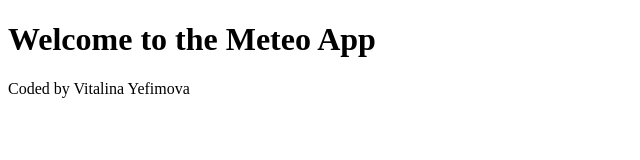
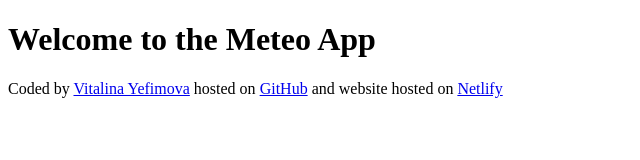
Before and after one commit to Vitalina-13/meteo, a plain HTML site: page index.html in a window 1280 px wide. Shown: the whole page, without its empty margins (0-640 px from the left). Drawn offline with Linux system fonts and the light colour scheme.

Commit message:
Added links to the footer

```diff
--- a/index.html
+++ b/index.html
@@ -7,6 +7,15 @@
   </head>
   <body>
     <h1>Welcome to the Meteo App</h1>
-    <footer>Coded by Vitalina Yefimova</footer>
+    <footer>
+      Coded by
+      <a href="https://github.com/Vitalina-13" target="_blank">
+        Vitalina Yefimova</a
+      >
+      hosted on
+      <a href="https://github.com/Vitalina-13/meteo" target="_blank">GitHub</a>
+      and website hosted on
+      <a href="https://meteo-appp.netlify.app/" target="_blank">Netlify</a>
+    </footer>
   </body>
 </html>
```
